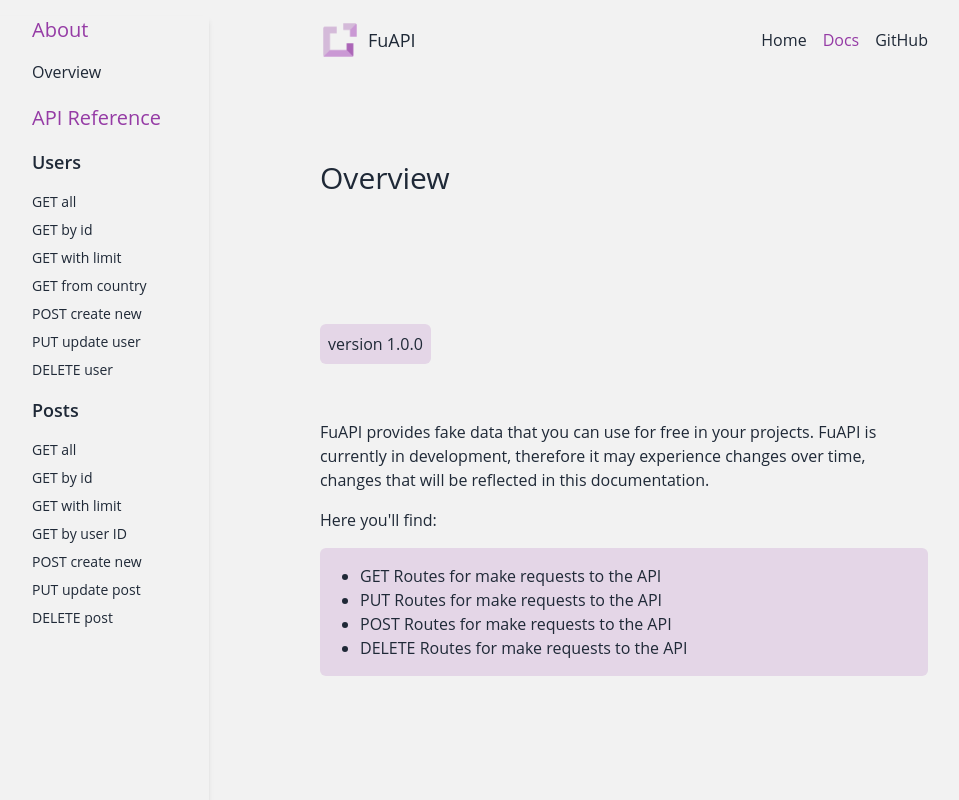
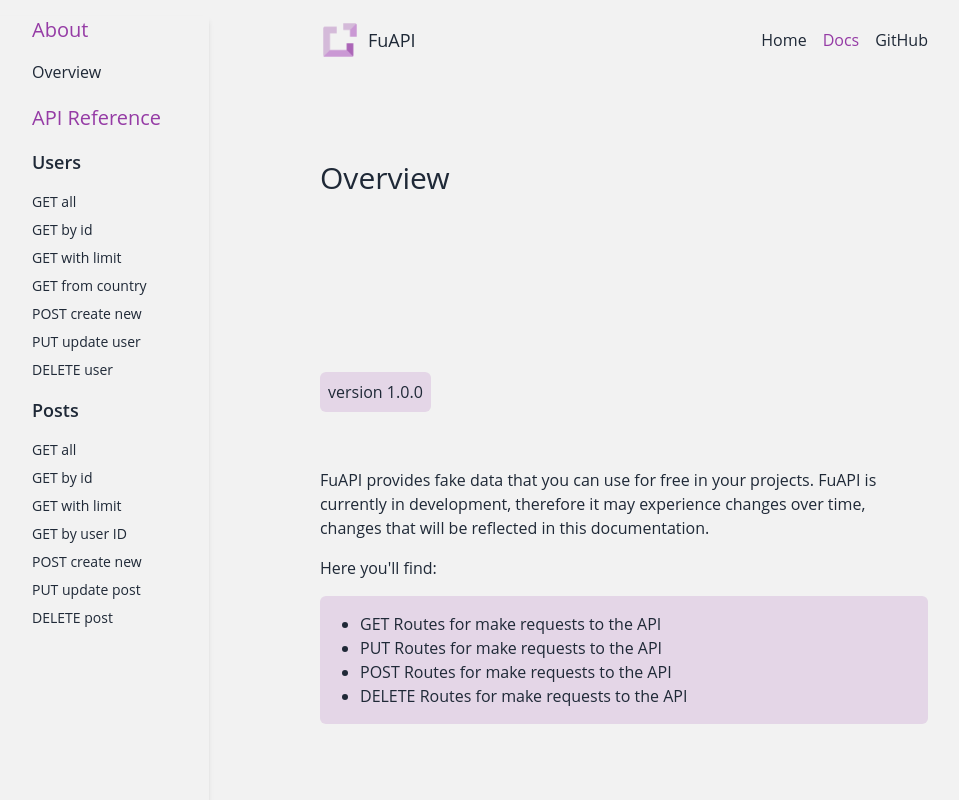
Before and after one commit to MarcMartinezDev/fuapi, a React (Vite) app in the folder src/client/: page /docs in a window 1280 px wide. Shown: the top 800 px of the page, without its empty margins (16-975 px from the left). Built offline with nearby package versions, Linux system fonts and the light colour scheme.

Commit message:
refactor code

```diff
--- a/src/client/config.js
+++ b/src/client/config.js
@@ -1,4 +1,126 @@
 export const routes = {
-    home: "/",
-    docs: "/docs"
-}
+  home: "/",
+  docs: "/docs",
+};
+
+export const USER_ARTICLES = [
+  {
+    id: "get-users",
+    title: "GET all users",
+    description: "Returns all users from the database.",
+    fecth: "users",
+    method: "GET",
+  },
+  {
+    id: "user-id",
+    title: "GET user by id",
+    description: "Returns the user that corresponds to the {id}<number>.",
+    fecth: "users/{id}",
+    method: "GET",
+  },
+  {
+    id: "user-limit",
+    title: "GET users with limit",
+    description:
+      "Returns all users. {limit}<number> indicates the limit of users returned.",
+    fecth: "users?limit={limit}",
+    method: "GET",
+  },
+  {
+    id: "user-country",
+    title: "GET users from country",
+    description: "Returns all users filtered by {country}.",
+    fecth: "users?country={country}",
+    method: "GET",
+  },
+  {
+    id: "user-create",
+    title: "POST create user",
+    description:
+      "Create a new user and returns it (not saved in the database).",
+    fecth: "create-user",
+    method: "POST",
+    additional:
+      "Remember that the new user is not actually saved in the database. So if you want to access the new id you will get a 404 error.",
+  },
+  {
+    id: "user-update",
+    title: "PUT update user",
+    description:
+      "Updates user by {id}<number> and returns it (not saved in the database).",
+    fecth: "update-user/{id}",
+    method: "PUT",
+    additional:
+      "Remember that the updated user is not actually saved in the database. So if you want to access the new id you will get a 404 error.",
+  },
+  {
+    id: "user-delete",
+    title: "DELETE delete user",
+    description: "Delete user by {id}<number> (not saved in the database).",
+    fecth: "delete-user/{id}",
+    method: "DELETE",
+    additional:
+      "Remember that the deleted user is not actually saved in the database.",
+  },
+];
+
+export const POST_ARTICLES = [
+  {
+    id: "get-posts",
+    title: "GET all posts",
+    description: "Returns all posts from the database.",
+    fetch: "posts",
+    method: "GET",
+  },
+  {
+    id: "post-id",
+    title: "GET post by id",
+    description: "Returns the post that corresponds to the {id}<number>.",
+    fetch: "posts/{id}",
+    method: "GET",
+  },
+  {
+    id: "post-limit",
+    title: "GET posts with limit",
+    description:
+      "Returns all posts. {limit}<number> indicates the limit of posts returned.",
+    fetch: "posts?limit={limit}",
+    method: "GET",
+  },
+  {
+    id: "post-userId",
+    title: "GET posts by user ID",
+    description: "Returns all posts from the user {userId}<number>.",
+    fetch: "posts?user={userId}",
+    method: "GET",
+  },
+  {
+    id: "post-create",
+    title: "POST create post",
+    description:
+      "Create a new post and returns it (not saved in the database).",
+    fetch: "create-post",
+    method: "POST",
+    additional:
+      "Remember that the new user is not actually saved in the database. So if you want to access the new id you will get a 404 error.",
+  },
+  {
+    id: "post-update",
+    title: "PUT update post",
+    description:
+      "Updates post by {id}<number> and returns it (not saved in the database).",
+    fetch: "update-post/{id}",
+    method: "PUT",
+    additional:
+      "Remember that the updated user is not actually saved in the database. So if you want to access the new id you will get a 404 error.",
+  },
+  {
+    id: "post-delete",
+    title: "DELETE delete post",
+    description: "Delete post by {id}<number> (not saved in the database).",
+    fetch: "delete-post/{id}",
+    method: "DELETE",
+    additional:
+      "Remember that the deleted post is not actually saved in the database.",
+  },
+];
--- a/src/client/src/components/documentation/Section.jsx
+++ b/src/client/src/components/documentation/Article.jsx
@@ -1,9 +1,9 @@
 import ClipboardJS from "clipboard";
+import Code from "../Code";
 import Information from "./Information";
 import React, { useEffect, useState } from "react";
-import Code from "../Code";
 
-const Section = ({ id, title, description, fetch, method, additional }) => {
+const Article = ({ id, title, description, fetch, method, additional }) => {
   new ClipboardJS(".clipboard");
   const [isCopied, setIsCopied] = useState(false);
 
@@ -32,4 +32,4 @@ const Section = ({ id, title, description, fetch, method, additional }) => {
   );
 };
 
-export default Section;
+export default Article;
--- a/src/client/src/pages/Documentation.jsx
+++ b/src/client/src/pages/Documentation.jsx
@@ -1,12 +1,13 @@
+import { USER_ARTICLES, POST_ARTICLES } from "../../config";
+import Article from "../components/documentation/Article";
 import Navbar from "../components/documentation/Navbar";
 import React from "react";
-import Section from "../components/documentation/Section";
 
 const Documentation = () => {
   return (
     <div className="flex xl:gap-20">
       <Navbar />
-      <div className="flex flex-col gap-32 pb-20 px-4 max-w-full m-auto lg:w-1/2">
+      <div className="flex flex-col gap-44 pb-20 px-4 max-w-full m-auto lg:w-1/2">
         <h2 className="text-3xl">Overview</h2>
         <article id="overview" className="flex flex-col gap-4">
           <span className="p-2 rounded-md bg-[#AB65B7] bg-opacity-20 w-fit mb-10">
@@ -27,115 +28,29 @@ const Documentation = () => {
           </ul>
         </article>
         <h2 className="text-3xl">Users</h2>
-        <Section
-          id="get-users"
-          title="GET all users"
-          description="Returns all users from the database."
-          fetch="users"
-          method="GET"
-        />
-        <Section
-          id="user-id"
-          title="GET user by id"
-          description="Returns the user that corresponds to the {id}<number>.
-        "
-          fetch="users/{id}"
-          method="GET"
-        />
-        <Section
-          id="user-limit"
-          title="GET users with limit"
-          description="Returns all users. {limit}<number> indicates the limit of users returned.
-        "
-          fetch="users?limit={limit}"
-          method="GET"
-        />
-        <Section
-          id="user-country"
-          title="GET users from country"
-          description="Returns all users filtered by {country}."
-          fetch="users?country={country}"
-          method="GET"
-        />
-        <Section
-          id="user-create"
-          title="POST create user"
-          description="Create a new user and returns it (not saved in the database)."
-          fetch="create-user"
-          method="POST"
-          additional="Remember that the new user is not actually saved in the database. So if you want to access the new id you will get a 404 error."
-        />
-        <Section
-          id="user-update"
-          title="PUT update user"
-          description="Updates user by {id}<number> and returns it (not saved in the database).
-        "
-          fetch="update-user/{id}"
-          method="PUT"
-          additional="Remember that the updated user is not actually saved in the database. So if you want to access the new id you will get a 404 error."
-        />
-        <Section
-          id="user-delete"
-          title="DELETE delete user"
-          description="Delete user by {id}<number> (not saved in the database)."
-          fetch="delete-user/{id}"
-          additional="Remember that the deleted user is not actually saved in the database."
-          method="DELETE"
-        />
+        {USER_ARTICLES.map(article => (
+          <Article
+            key={article.id}
+            id={article.id}
+            title={article.title}
+            description={article.description}
+            fetch={article.fecth}
+            method={article.method}
+            additional={article.additional}
+          />
+        ))}
         <h2 className="text-3xl">Posts</h2>
-        <Section
-          id="get-posts"
-          title="GET all posts"
-          description="Returns all posts from the database."
-          fetch="posts"
-          method="GET"
-        />
-        <Section
-          id="post-id"
-          title="GET post by id"
-          description="Returns the post that corresponds to the {id}<number>."
-          fetch="posts/{id}"
-          method="GET"
-        />
-        <Section
-          id="post-limit"
-          title="GET posts with limit"
-          description="Returns all posts. {limit}<number> indicates the limit of posts returned."
-          fetch="posts?limit={limit}"
-          method="GET"
-        />
-        <Section
-          id="post-userId"
-          title="GET posts by user ID"
-          description="Returns all posts from the user {userId}<number>."
-          fetch="posts?user={userId}"
-          method="GET"
-        />
-        <Section
-          id="post-create"
-          title="POST create post"
-          description="Create a new post and returns it (not saved in the database)."
-          fetch="create-post"
-          additional="Remember that the new user is not actually saved in the database. So if you want to access the new id you will get a 404 error."
-          method="POST"
-        />
-        <Section
-          id="post-update"
-          title="PUT update post"
-          description="Updates post by {id}<number> and returns it (not saved in the database).
-        "
-          fetch="update-post/{id}"
-          method="PUT"
-          additional="Remember that the updated user is not actually saved in the database. So if you want to access the new id you will get a 404 error."
-        />
-        <Section
-          id="post-delete"
-          title="DELETE delete post"
-          description="Delete post by {id}<number> (not saved in the database)."
-          fetch="delete-post/{id}"
-          additional="Remember that the deleted post is not actually saved in the database."
-          method="DELETE"
-        />
+        {POST_ARTICLES.map(article => (
+          <Article
+            key={article.id}
+            id={article.id}
+            title={article.title}
+            description={article.description}
+            fetch={article.fetch}
+            method={article.method}
+            additional={article.additional}
+          />
+        ))}
       </div>
     </div>
   );
```
